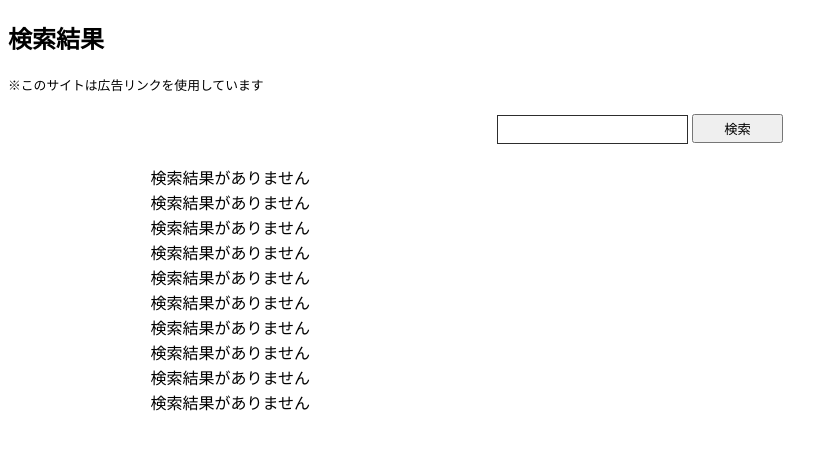
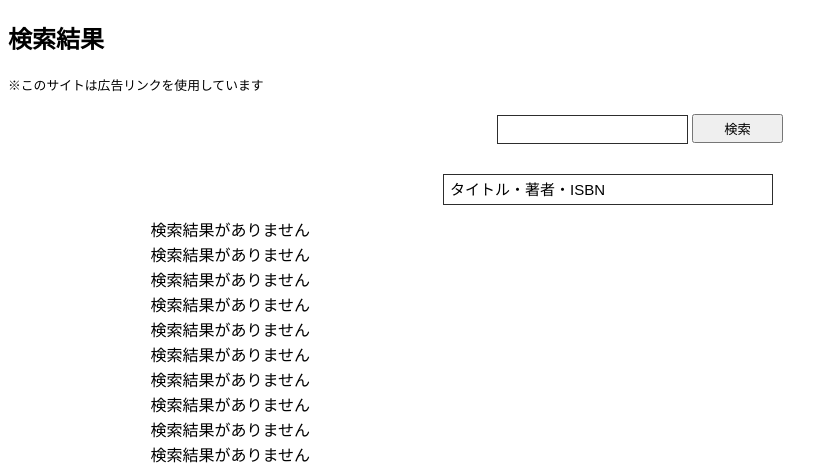
Before and after one commit to hirune-hash/book365-test, a Flask app: page /search in a window 1280 px wide. Shown: the top 466 px of the page, without its empty margins (0-837 px from the left). Run offline with Flask 3, Linux system fonts and the light colour scheme; data that the repository does not hold is empty; some libraries are stand-ins or nearby versions.

Commit message:
トップページテスト

```diff
--- a/templates/search.html
+++ b/templates/search.html
@@ -150,6 +150,71 @@ window.addEventListener('unload', function() {
       color: #fff;
       z-index: 2;
     }
+     /* 検索ボックス */
+  .search-box {
+    max-width: 420px;
+    margin: 0 auto;
+    background: var(--bg);
+    border: 1.5px solid var(--border);
+    border-radius: var(--radius-lg);
+    padding: 6px 6px 6px 16px;
+    display: flex;
+    align-items: center;
+    gap: 8px;
+    transition: border-color 0.2s;
+    position: relative;
+  }
+  .search-box:focus-within {
+    border-color: var(--green-mid);
+    background: var(--white);
+  }
+  .search-box i {
+    color: var(--text-muted);
+    font-size: 15px;
+    flex-shrink: 0;
+  }
+  .search-box input {
+    flex: 1;
+    border: none;
+    background: transparent;
+    font-family: 'DM Sans', sans-serif;
+    font-size: 15px;
+    color: var(--text-primary);
+    outline: none;
+  }
+  .search-box input::placeholder { color: var(--text-muted); }
+  .search-btn {
+    background: var(--green-mid);
+    color: white;
+    border: none;
+    border-radius: var(--radius-md);
+    padding: 10px 20px;
+    font-family: 'DM Sans', sans-serif;
+    font-size: 14px;
+    font-weight: 500;
+    cursor: pointer;
+    display: flex;
+    align-items: center;
+    gap: 6px;
+    transition: background 0.2s, transform 0.1s;
+    flex-shrink: 0;
+  }
+  .search-btn:hover { background: var(--green-dark); }
+  .search-btn:active { transform: scale(0.97); }
+  .search-hint {
+    font-size: 11px;
+    color: var(--text-muted);
+    margin-top: 10px;
+    position: relative;
+  }
+
+
+
+
+
+
+
+
     </style>
 
 
@@ -158,12 +223,31 @@ window.addEventListener('unload', function() {
 <div id="top"></div>
        <h2>検索結果</h2>
        <span style="font-size: 80%;">※このサイトは広告リンクを使用しています</span>
+
        <div class="searchbox" style="text-align: center;">
         <form action="/search" method="GET">
             <!-- <label for="search-input">検索:</label> -->
             <input type="text" id="search-input" name="query" />
             <button class="searchbtn" type="submit">検索</button>
-        </form></div>
+        </form>
+      </div>
+
+    <form action="/search" method="GET">
+      <div class="search-box">
+        <i class="fa-solid fa-magnifying-glass"></i>
+        <input type="text" id="search-input" name="query" placeholder="タイトル・著者・ISBN" autocomplete="off" />
+        <button class="search-btn" type="submit">
+          <i class="fa-solid fa-arrow-right"></i>
+          検索
+        </button>
+      </div>
+    </form>
+
+
+
+
+
+
         <div id="search-results" style="text-align: center;">
         <!-- 検索結果はサーバーサイドで表示 -->
         <div id="loading">検索中です</div>
--- a/templates/search2.html
+++ b/templates/search2.html
@@ -370,7 +370,7 @@
                     <h3 class="section-title">🛒オンライン書店</h3>
                     <div class="book-item">
                         <div class="info"><div class="shop-name">Amazon</div></div>
-                        <div class="status in-stock">¥{{ results2['Items'][0]['Item']['itemPrice'] }}（</div>
+                        <div class="status in-stock">¥{{ results2['Items'][0]['Item']['itemPrice'] }}</div>
                         <script>
                             var amazonLink = "https://www.amazon.co.jp/gp/search?ie=UTF8&tag=page98-22&linkCode=ur2&linkId=11cc520666ec268afb23d8ea22cd0186&camp=247&creative=1211&index=books&keywords=" + encodeURIComponent("{{ results2['Items'][0]['Item']['title']}}");
                             document.write('<a href="' + amazonLink + '">探す</a>');
@@ -414,6 +414,7 @@
                 </script>
                 <p>
                 <a href="//ck.jp.ap.valuecommerce.com/servlet/referral?sid=3772208&pid=892624007" rel="nofollow"><img src="//ad.jp.ap.valuecommerce.com/servlet/gifbanner?sid=3772208&pid=892624007" height="1" width="1" border="0">紀伊國屋書店　ウェブストア</a>
+                <br>
                 <a href="//ck.jp.ap.valuecommerce.com/servlet/referral?sid=3772208&pid=892624009" rel="nofollow"><img src="//ad.jp.ap.valuecommerce.com/servlet/gifbanner?sid=3772208&pid=892624009" height="1" width="1" border="0">ハイブリッド型総合書店【honto】</a>
             </p>
 
```
